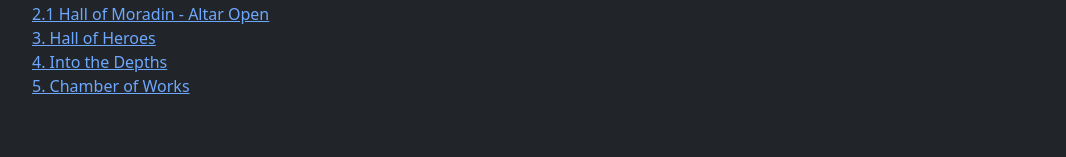
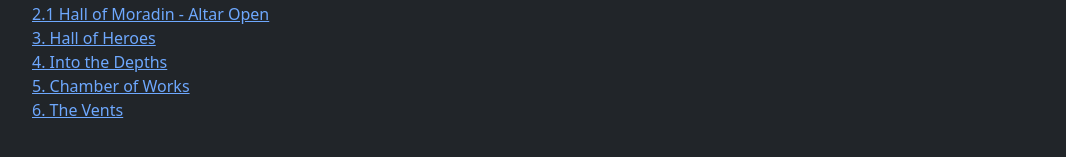
Before and after one commit to DnD4e/Maps, a Jekyll site: the page built from AdventureModules/ScalesOfWar/03-SiegeAtBordrinsWatch/index.html, in a window 1280 px wide. Shown: the part 302-459 px from the top of the page, without its empty margins (50-1116 px from the left). Built offline with Jekyll 4.4.1, drawn with Linux system fonts in a browser that asks for light colours.

Commit message:
Scales of War: Lvl3 SoBW: 6. The Vents: Add

```diff
--- a/_data/AdventureModules_ScalesOfWar/SiegeOfBordrinsWatch.json
+++ b/_data/AdventureModules_ScalesOfWar/SiegeOfBordrinsWatch.json
@@ -22,4 +22,8 @@
 		"name": "5. Chamber of Works"
 		, "filename": "5. Chamber of Works.webp"
 	}
+	, {
+		"name": "6. The Vents"
+		, "filename": "6. The Vents.webp"
+	}
 ]
```
Also changed, not shown: 1 other file.
